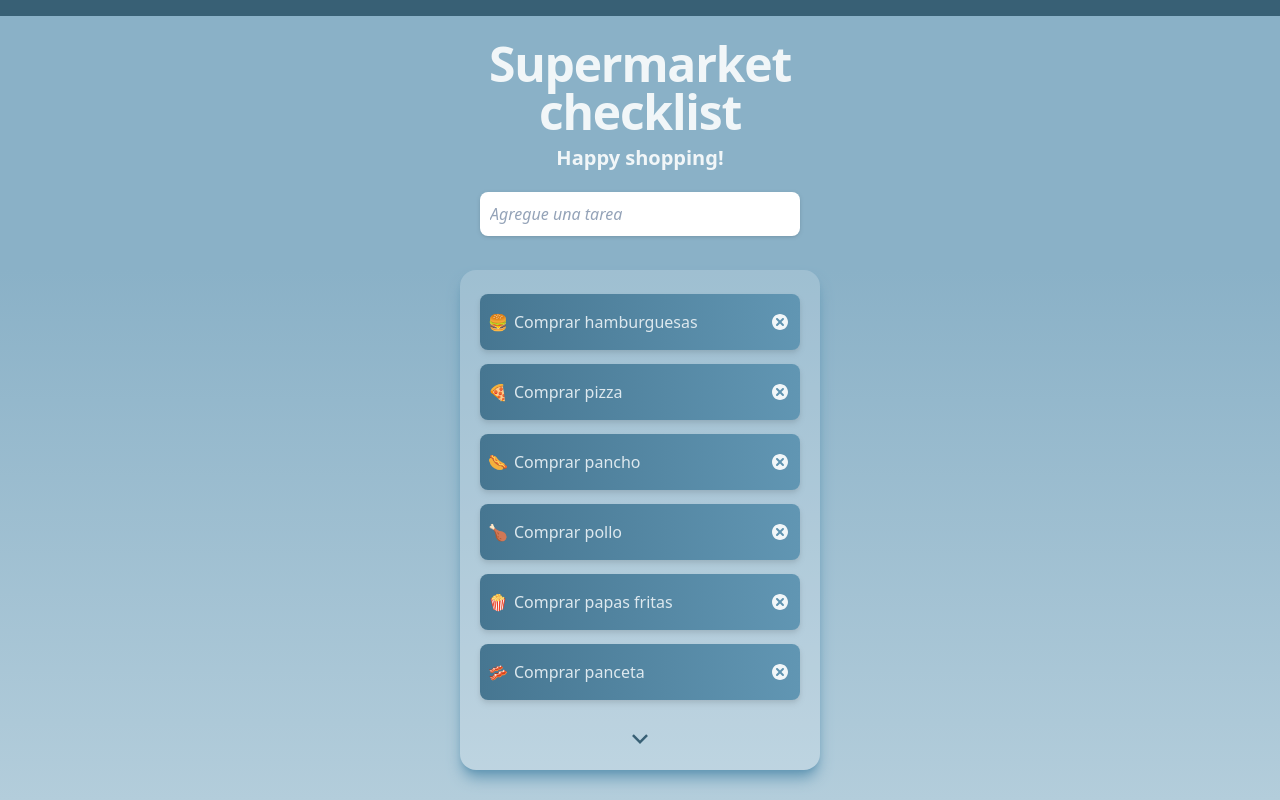
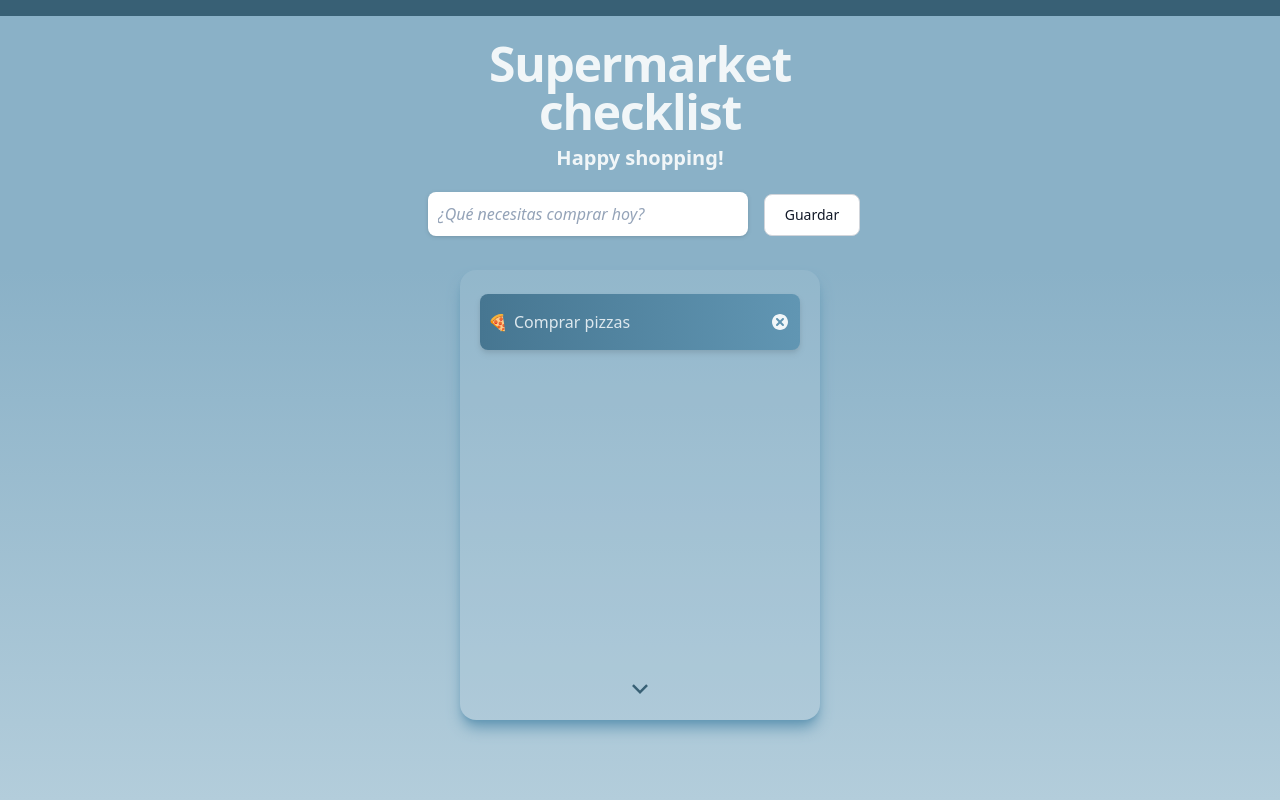
Before and after one commit to julioxr/supermarket-crud-tailwind, a React (Vite) app: page / in a window 1280 px wide. Built offline with nearby package versions, Linux system fonts and the light colour scheme.

Commit message:
Se generan los items desde el input

```diff
--- a/css/main.css
+++ b/css/main.css
@@ -557,34 +557,6 @@ video {
   --tw-backdrop-sepia:  ;
 }
 
-.container {
-  width: 100%;
-}
-
-@media (min-width: 480px) {
-  .container {
-    max-width: 480px;
-  }
-}
-
-@media (min-width: 768px) {
-  .container {
-    max-width: 768px;
-  }
-}
-
-@media (min-width: 976px) {
-  .container {
-    max-width: 976px;
-  }
-}
-
-@media (min-width: 1440px) {
-  .container {
-    max-width: 1440px;
-  }
-}
-
 .absolute {
   position: absolute;
 }
@@ -593,44 +565,16 @@ video {
   position: relative;
 }
 
-.bottom-0 {
-  bottom: 0px;
-}
-
-.bottom-5 {
-  bottom: 1.25rem;
-}
-
-.bottom-2 {
-  bottom: 0.5rem;
-}
-
-.left-0\.5 {
-  left: 0.125rem;
-}
-
-.left-0 {
-  left: 0px;
-}
-
-.left-auto {
-  left: auto;
-}
-
-.-left-full {
-  left: -100%;
+.bottom-4 {
+  bottom: 1rem;
 }
 
 .left-1\/2 {
   left: 50%;
 }
 
-.bottom-3 {
-  bottom: 0.75rem;
-}
-
-.bottom-4 {
-  bottom: 1rem;
+.bottom-0 {
+  bottom: 0px;
 }
 
 .m-4 {
@@ -658,80 +602,40 @@ video {
   margin-bottom: 0.25rem;
 }
 
+.mr-2 {
+  margin-right: 0.5rem;
+}
+
 .mb-2 {
   margin-bottom: 0.5rem;
-}
-
-.mb-5 {
-  margin-bottom: 1.25rem;
 }
 
 .flex {
   display: flex;
 }
 
-.h-\[calc\(100vh-290px\)\] {
-  height: calc(100vh - 290px);
+.h-\[calc\(100vh-270px\)\] {
+  height: calc(100vh - 270px);
 }
 
-.h-\[290px\] {
-  height: 290px;
+.h-\[270px\] {
+  height: 270px;
 }
 
-.h-10 {
-  height: 2.5rem;
+.h-2 {
+  height: 0.5rem;
 }
 
 .h-full {
   height: 100%;
 }
 
-.h-\[500px\] {
-  height: 500px;
+.h-\[450px\] {
+  height: 450px;
 }
 
-.h-\[280px\] {
-  height: 280px;
-}
-
-.h-\[285px\] {
-  height: 285px;
-}
-
-.h-\[calc\(100vh-285px\)\] {
-  height: calc(100vh - 285px);
-}
-
-.h-\[250px\] {
-  height: 250px;
-}
-
-.h-\[240px\] {
-  height: 240px;
-}
-
-.h-\[calc\(100vh-240px\)\] {
-  height: calc(100vh - 240px);
-}
-
-.h-\[260px\] {
-  height: 260px;
-}
-
-.h-\[300px\] {
-  height: 300px;
-}
-
-.h-2 {
-  height: 0.5rem;
-}
-
-.h-\[270px\] {
-  height: 270px;
-}
-
-.h-\[calc\(100vh-270px\)\] {
-  height: calc(100vh - 270px);
+.h-\[365px\] {
+  height: 365px;
 }
 
 .w-full {
@@ -756,10 +660,6 @@ video {
 
 .-translate-x-1\/2 {
   --tw-translate-x: -50%;
-  transform: translate(var(--tw-translate-x), var(--tw-translate-y)) rotate(var(--tw-rotate)) skewX(var(--tw-skew-x)) skewY(var(--tw-skew-y)) scaleX(var(--tw-scale-x)) scaleY(var(--tw-scale-y));
-}
-
-.transform {
   transform: translate(var(--tw-translate-x), var(--tw-translate-y)) rotate(var(--tw-rotate)) skewX(var(--tw-skew-x)) skewY(var(--tw-skew-y)) scaleX(var(--tw-scale-x)) scaleY(var(--tw-scale-y));
 }
 
@@ -797,14 +697,6 @@ video {
   margin-left: calc(0.25rem * calc(1 - var(--tw-space-x-reverse)));
 }
 
-.overflow-scroll {
-  overflow: scroll;
-}
-
-.overflow-y-hidden {
-  overflow-y: hidden;
-}
-
 .overflow-y-scroll {
   overflow-y: scroll;
 }
@@ -817,8 +709,13 @@ video {
   border-radius: 1rem;
 }
 
-.rounded-full {
-  border-radius: 9999px;
+.border {
+  border-width: 1px;
+}
+
+.border-gray-300 {
+  --tw-border-opacity: 1;
+  border-color: rgb(209 213 219 / var(--tw-border-opacity));
 }
 
 .bg-primary-300 {
@@ -831,13 +728,18 @@ video {
   background-color: rgb(56 96 117 / var(--tw-bg-opacity));
 }
 
-.bg-primary-50\/20 {
-  background-color: rgb(241 246 248 / 0.2);
+.bg-primary-200\/20 {
+  background-color: rgb(179 205 219 / 0.2);
 }
 
-.bg-primary-800 {
+.bg-gray-800 {
   --tw-bg-opacity: 1;
-  background-color: rgb(30 51 62 / var(--tw-bg-opacity));
+  background-color: rgb(31 41 55 / var(--tw-bg-opacity));
+}
+
+.bg-white {
+  --tw-bg-opacity: 1;
+  background-color: rgb(255 255 255 / var(--tw-bg-opacity));
 }
 
 .bg-gradient-to-b {
@@ -868,20 +770,12 @@ video {
   --tw-gradient-to: #467691;
 }
 
-.p-4 {
-  padding: 1rem;
+.p-2\.5 {
+  padding: 0.625rem;
 }
 
 .p-2 {
   padding: 0.5rem;
-}
-
-.p-3 {
-  padding: 0.75rem;
-}
-
-.p-2\.5 {
-  padding: 0.625rem;
 }
 
 .py-2 {
@@ -889,13 +783,14 @@ video {
   padding-bottom: 0.5rem;
 }
 
-.py-1 {
-  padding-top: 0.25rem;
-  padding-bottom: 0.25rem;
+.px-5 {
+  padding-left: 1.25rem;
+  padding-right: 1.25rem;
 }
 
-.pl-2 {
-  padding-left: 0.5rem;
+.py-2\.5 {
+  padding-top: 0.625rem;
+  padding-bottom: 0.625rem;
 }
 
 .pt-2 {
@@ -913,11 +808,6 @@ video {
 .text-2xl {
   font-size: 1.5rem;
   line-height: 2rem;
-}
-
-.text-sm {
-  font-size: 0.875rem;
-  line-height: 1.25rem;
 }
 
 .text-5xl {
@@ -940,13 +830,9 @@ video {
   line-height: 2.25rem;
 }
 
-.text-4xl {
-  font-size: 2.25rem;
-  line-height: 2.5rem;
-}
-
-.font-thin {
-  font-weight: 100;
+.text-sm {
+  font-size: 0.875rem;
+  line-height: 1.25rem;
 }
 
 .font-black {
@@ -955,6 +841,14 @@ video {
 
 .font-semibold {
   font-weight: 600;
+}
+
+.font-thin {
+  font-weight: 100;
+}
+
+.font-medium {
+  font-weight: 500;
 }
 
 .tracking-tight {
@@ -966,19 +860,24 @@ video {
   color: rgb(241 246 248 / var(--tw-text-opacity));
 }
 
+.text-primary-600 {
+  --tw-text-opacity: 1;
+  color: rgb(56 96 117 / var(--tw-text-opacity));
+}
+
 .text-primary-100 {
   --tw-text-opacity: 1;
   color: rgb(221 232 238 / var(--tw-text-opacity));
 }
 
-.text-primary-800 {
+.text-white {
   --tw-text-opacity: 1;
-  color: rgb(30 51 62 / var(--tw-text-opacity));
+  color: rgb(255 255 255 / var(--tw-text-opacity));
 }
 
-.text-primary-600 {
+.text-gray-900 {
   --tw-text-opacity: 1;
-  color: rgb(56 96 117 / var(--tw-text-opacity));
+  color: rgb(17 24 39 / var(--tw-text-opacity));
 }
 
 .shadow-lg {
@@ -1013,6 +912,15 @@ video {
   transition-duration: 150ms;
 }
 
+.scrollbar-hide {
+  -ms-overflow-style: none;
+  scrollbar-width: none;
+}
+
+.scrollbar-hide::-webkit-scrollbar {
+  display: none;
+}
+
 .placeholder\:italic::-moz-placeholder {
   font-style: italic;
 }
@@ -1042,7 +950,75 @@ video {
   transform: translate(var(--tw-translate-x), var(--tw-translate-y)) rotate(var(--tw-rotate)) skewX(var(--tw-skew-x)) skewY(var(--tw-skew-y)) scaleX(var(--tw-scale-x)) scaleY(var(--tw-scale-y));
 }
 
+.hover\:bg-gray-900:hover {
+  --tw-bg-opacity: 1;
+  background-color: rgb(17 24 39 / var(--tw-bg-opacity));
+}
+
+.hover\:bg-gray-100:hover {
+  --tw-bg-opacity: 1;
+  background-color: rgb(243 244 246 / var(--tw-bg-opacity));
+}
+
 .hover\:text-white:hover {
   --tw-text-opacity: 1;
   color: rgb(255 255 255 / var(--tw-text-opacity));
 }
+
+.focus\:outline-none:focus {
+  outline: 2px solid transparent;
+  outline-offset: 2px;
+}
+
+.focus\:ring-4:focus {
+  --tw-ring-offset-shadow: var(--tw-ring-inset) 0 0 0 var(--tw-ring-offset-width) var(--tw-ring-offset-color);
+  --tw-ring-shadow: var(--tw-ring-inset) 0 0 0 calc(4px + var(--tw-ring-offset-width)) var(--tw-ring-color);
+  box-shadow: var(--tw-ring-offset-shadow), var(--tw-ring-shadow), var(--tw-shadow, 0 0 #0000);
+}
+
+.focus\:ring-gray-300:focus {
+  --tw-ring-opacity: 1;
+  --tw-ring-color: rgb(209 213 219 / var(--tw-ring-opacity));
+}
+
+.focus\:ring-gray-200:focus {
+  --tw-ring-opacity: 1;
+  --tw-ring-color: rgb(229 231 235 / var(--tw-ring-opacity));
+}
+
+@media (prefers-color-scheme: dark) {
+  .dark\:border-gray-700 {
+    --tw-border-opacity: 1;
+    border-color: rgb(55 65 81 / var(--tw-border-opacity));
+  }
+
+  .dark\:border-gray-600 {
+    --tw-border-opacity: 1;
+    border-color: rgb(75 85 99 / var(--tw-border-opacity));
+  }
+
+  .dark\:bg-gray-800 {
+    --tw-bg-opacity: 1;
+    background-color: rgb(31 41 55 / var(--tw-bg-opacity));
+  }
+
+  .dark\:text-white {
+    --tw-text-opacity: 1;
+    color: rgb(255 255 255 / var(--tw-text-opacity));
+  }
+
+  .dark\:hover\:border-gray-600:hover {
+    --tw-border-opacity: 1;
+    border-color: rgb(75 85 99 / var(--tw-border-opacity));
+  }
+
+  .dark\:hover\:bg-gray-700:hover {
+    --tw-bg-opacity: 1;
+    background-color: rgb(55 65 81 / var(--tw-bg-opacity));
+  }
+
+  .dark\:focus\:ring-gray-700:focus {
+    --tw-ring-opacity: 1;
+    --tw-ring-color: rgb(55 65 81 / var(--tw-ring-opacity));
+  }
+}
--- a/package.json
+++ b/package.json
@@ -13,7 +13,8 @@
   "dependencies": {
     "react": "^18.2.0",
     "react-dom": "^18.2.0",
-    "react-icons": "^4.6.0"
+    "react-icons": "^4.6.0",
+    "tailwind-scrollbar-hide": "^1.1.7"
   },
   "devDependencies": {
     "@types/react": "^18.0.22",
--- a/src/App.jsx
+++ b/src/App.jsx
@@ -1,10 +1,28 @@
-import { useState } from "react";
-import Task from "./components/Task";
-import { BsCart4 } from "react-icons/bs";
-import { TiPlus } from "react-icons/ti";
+import { useState, useEffect } from "react";
+import InputChecklist from "./components/InputChecklist";
 import { RiArrowDownSLine } from "react-icons/ri";
 
 function App() {
+    const initialState = {
+        id: 1,
+        icon: "🍕",
+        list: "Comprar pizzas",
+    };
+
+    const [checklist, setChecklist] = useState("");
+    const [checklists, setChecklists] = useState([initialState]);
+
+    const createChecklist = () => {
+        setChecklists([
+            ...checklists,
+            {
+                id: 2,
+                icon: "🍕",
+                list: checklist,
+            },
+        ]);
+    };
+
     return (
         <>
             <header className="flex flex-col items-center mx-auto h-[270px] bg-primary-300 text-center">
@@ -18,21 +36,39 @@ function App() {
                 <form action="#">
                     <input
                         type="text"
-                        placeholder="Agregue una tarea"
+                        placeholder="¿Qué necesitas comprar hoy?"
+                        value={checklist}
                         className="rounded-lg font-thin placeholder:italic placeholder:text-slate-400 p-2.5 m-4 w-80 drop-shadow shadow-slate-500 text-base"
+                        onChange={(e) => {
+                            setChecklist(e.target.value);
+                        }}
                     />
+                    <button
+                        type="button"
+                        onClick={() => createChecklist()}
+                        className="text-gray-900 bg-white border border-gray-300 focus:outline-none hover:bg-gray-100 focus:ring-4 focus:ring-gray-200 font-medium rounded-lg text-sm px-5 py-2.5 mr-2 mb-2 dark:bg-gray-800 dark:text-white dark:border-gray-600 dark:hover:bg-gray-700 dark:hover:border-gray-600 dark:focus:ring-gray-700"
+                    >
+                        Guardar
+                    </button>
                 </form>
             </header>
             <main className="bg-gradient-to-b from-primary-300 to-primary-200 h-full">
-                <div className="relative bg-primary-50/20 pt-[20px] rounded-2xl overflow-y-hidden w-[360px] h-[500px] mx-auto shadow-lg shadow-primary-400">
-                    <section className=" flex flex-col items-center gap-1.5 mx-auto">
-                        <Task icon="🍔" task="Comprar hamburguesas" />
-                        <Task icon="🍕" task="Comprar pizza" />
-                        <Task icon="🌭" task="Comprar pancho" />
-                        <Task icon="🍗" task="Comprar pollo" />
-                        <Task icon="🍿" task="Comprar papas fritas" />
-                        <Task icon="🥓" task="Comprar panceta" />
-                    </section>
+                <div className="relative bg-primary-200/20 pt-[20px] rounded-2xl w-[360px] h-[450px] mx-auto shadow-lg shadow-primary-400 ">
+                    <div className="w-[360px] h-[365px] overflow-y-scroll scrollbar-hide">
+                        <section
+                            id="checklist"
+                            className=" flex flex-col items-center gap-1.5 mx-auto"
+                        >
+                            {checklists &&
+                                checklists.map(({ id, icon, list }) => (
+                                    <InputChecklist
+                                        key={id}
+                                        icon={icon}
+                                        list={list}
+                                    />
+                                ))}
+                        </section>
+                    </div>
                     <div className="absolute bottom-4 left-1/2 -translate-x-1/2 ">
                         <RiArrowDownSLine className="text-3xl text-primary-600 bottom-0" />
                     </div>
--- a/src/components/Task.jsx
+++ b/src/components/InputChecklist.jsx
@@ -1,13 +1,13 @@
 import React from "react";
 import { TiDelete } from "react-icons/ti";
 
-const Task = ({ icon, task }) => {
+const asd = ({ icon, list }) => {
     return (
         <div className="flex rounded-lg bg-gradient-to-l from-primary-400 to-primary-500 text-primary-50  p-2 m-1 w-80 space-x-1 drop-shadow-md shadow-primary-400 transition-all hover:my-3 hover:text-white hover:scale-105 cursor-pointer">
             <span className="w-6 py-2">{icon}</span>
 
             <div className="flex w-full justify-between">
-                <p className=" text-base text-primary-100 py-2">{task}</p>
+                <p className=" text-base text-primary-100 py-2">{list}</p>
                 <button className="text-2xl">
                     <TiDelete />
                 </button>
@@ -16,4 +16,4 @@ const Task = ({ icon, task }) => {
     );
 };
 
-export default Task;
+export default asd;
--- a/tailwind.config.cjs
+++ b/tailwind.config.cjs
@@ -39,5 +39,5 @@ module.exports = {
             },
         },
     },
-    plugins: [],
+    plugins: [require("tailwind-scrollbar-hide")],
 };
```
Also changed, not shown: src/asd.html (added, +39 -0 lines), 1 other file (tests, documents, lock files or other folders).
